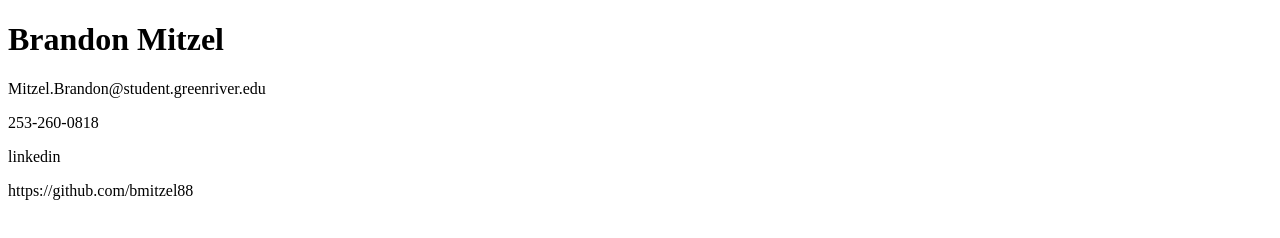
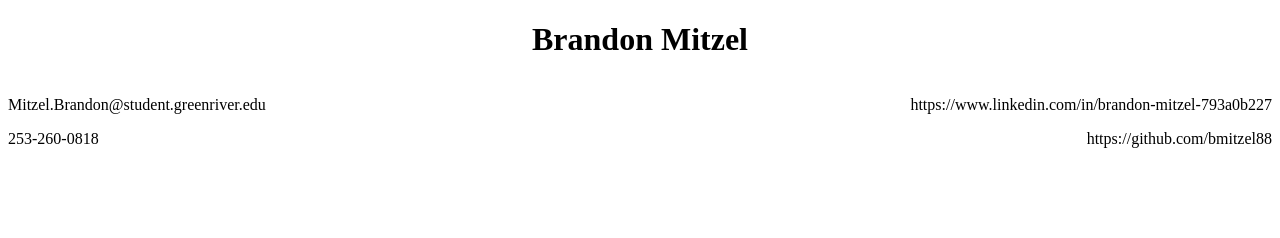
Before and after one commit to bmitzel88/Resume, a plain HTML site: page index.html in a window 1280 px wide. Drawn offline with Linux system fonts and the light colour scheme.

Commit message:
Added CSS and aligned both contact sides

```diff
--- a/index.html
+++ b/index.html
@@ -4,20 +4,23 @@
     <meta charset="UTF-8">
     <meta name="viewport" content="width=device-width, initial-scale=1.0">
     <title>Resume</title>
+    <link rel="stylesheet" href="styles/styles.css">
 </head>
 <body>
 
     <h1>Brandon Mitzel</h1>
-
+    <div class="contacts">
             <!-- Email and Phone number -->
+        <div class="left_side">
             <p>Mitzel.Brandon@student.greenriver.edu</p>
             <p>253-260-0818</p>
+        </div>
 
         <!-- LinkedIn and Github profile -->
         <div class="right_side">
-        <p>linkedin</p>
+            <p>https://www.linkedin.com/in/brandon-mitzel-793a0b227</p>
             <p>https://github.com/bmitzel88</p>
         </div>
-
+    </div>
 </body>
 </html>
--- /dev/null
+++ b/styles/styles.css
@@ -0,0 +1,14 @@
+
+h1 {
+    text-align: center;
+}
+
+.contacts {
+    display: flex;
+    justify-content: space-between; /* Makes space between the left and right side */
+    align-items: flex-start; /* Aligns both the right and left side */
+}
+
+.right_side{
+    text-align: right;
+}
```
Lines whose indentation alone changed are shown as unchanged.
